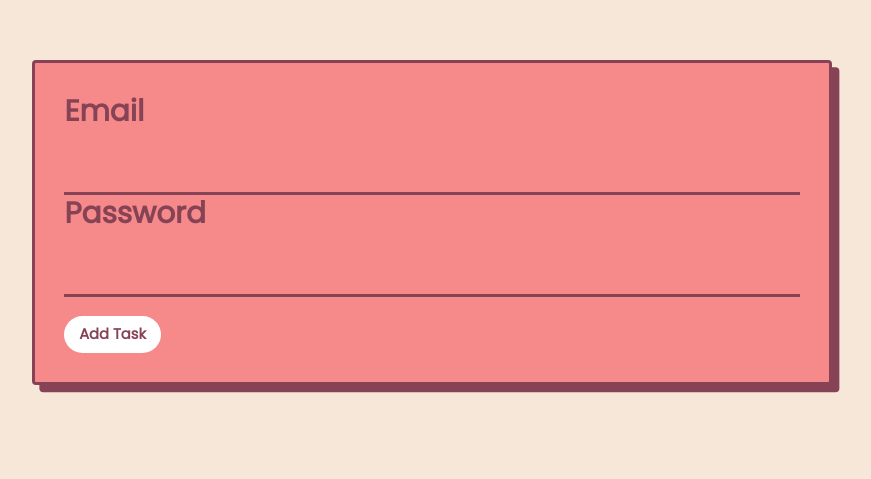
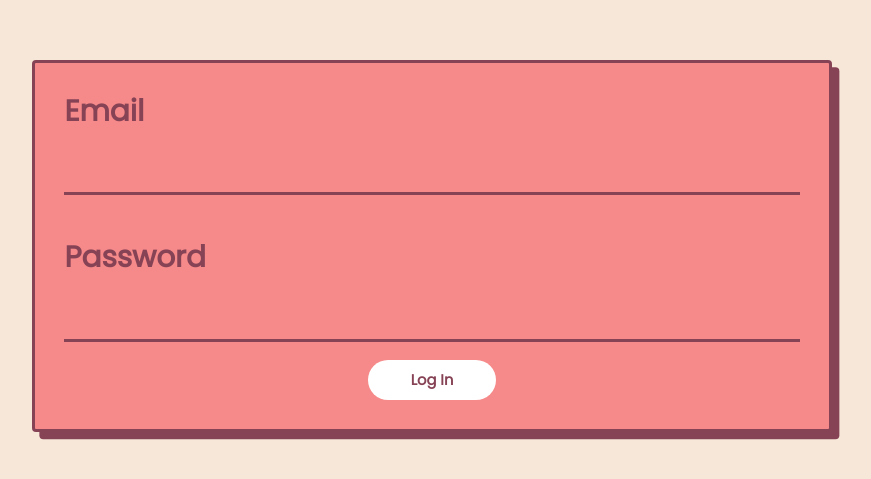
Before and after one commit to vedXpatel/to-do-list, a React (Create React App) app in the folder client/: page /login in a window 1280 px wide. Shown: the part 169-648 px from the top of the page, without its empty margins (352-1223 px from the left). Built offline with nearby package versions, Linux system fonts and the light colour scheme; a web font is replaced by a local one.

Commit message:
login changes'

```diff
--- a/client/src/components/Login.jsx
+++ b/client/src/components/Login.jsx
@@ -23,12 +23,13 @@ function Login() {
           <label class="input">
             <input class="input__field" value={email} type="text" placeholder=" " onChange={handleEmailChange}/>
           </label>
+          <br /><br />
           <h2>Password</h2>
           <label class="input">
             <input class="input__field" value={password} type="password" placeholder=" " onChange={handlePasswordChange}/>
           </label>
-          <div class="button-group">
-            <button className="sendButton" >Add Task</button>
+          <div class="button-group login-button-container">
+            <button className="login-button" >Log In</button>
           </div>
         </div>
     </>
--- a/client/src/styles/task.scss
+++ b/client/src/styles/task.scss
@@ -310,3 +310,24 @@ body{
   }
 }
 // all tasks page
+
+
+// login
+.login-button{
+  color: currentColor;
+  padding: var(--size-bezel) calc(var(--size-bezel) * 2);
+  background: white;
+  border: none;
+  border-radius: 50px;
+  font-weight: 900;
+  font-family: "Poppins";
+  width: 10vw;
+  height: 5vh;
+}
+
+.login-button-container{
+  display: flex;
+  flex: 1;
+  justify-content: center;
+}
+// login
```
